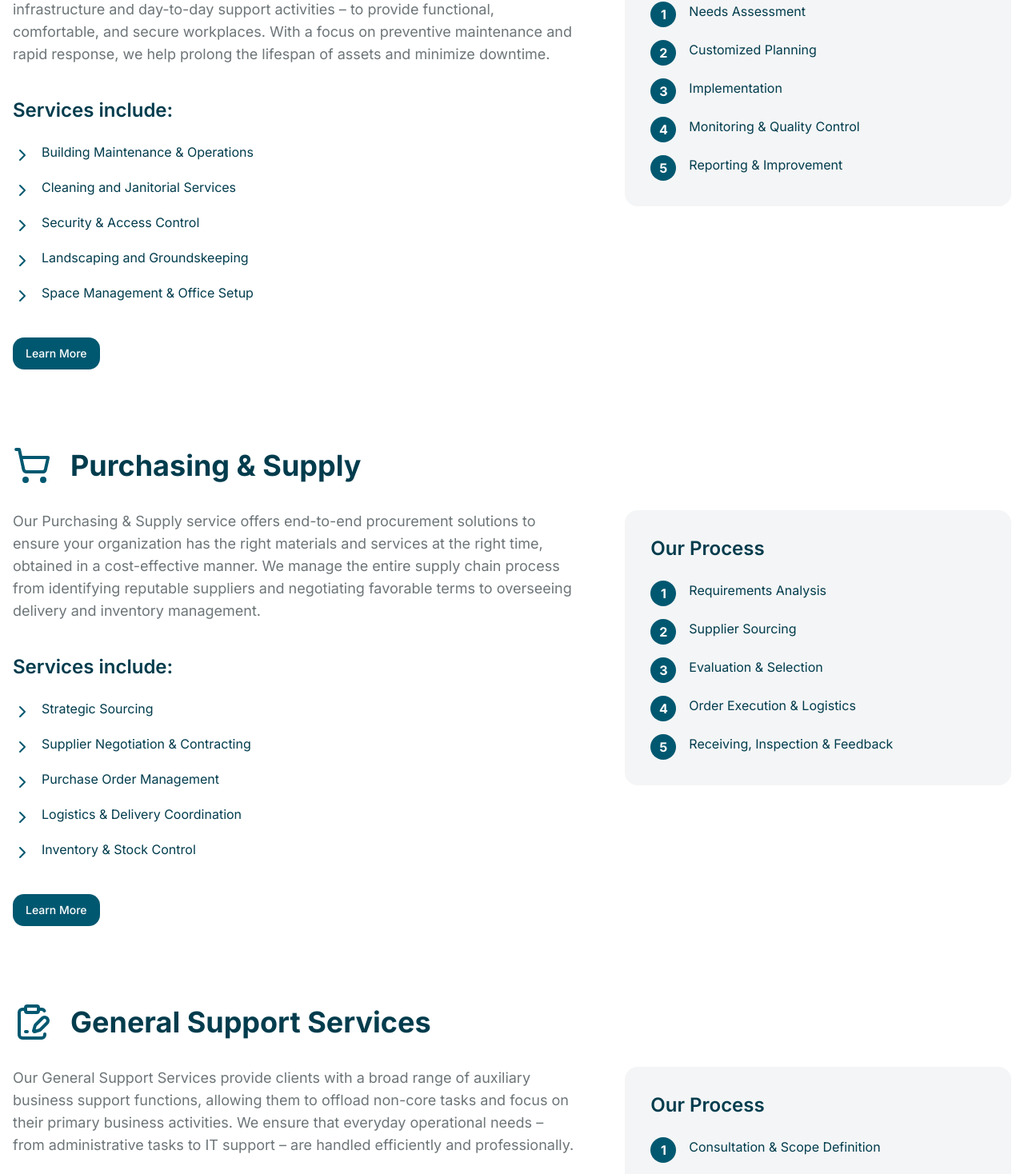
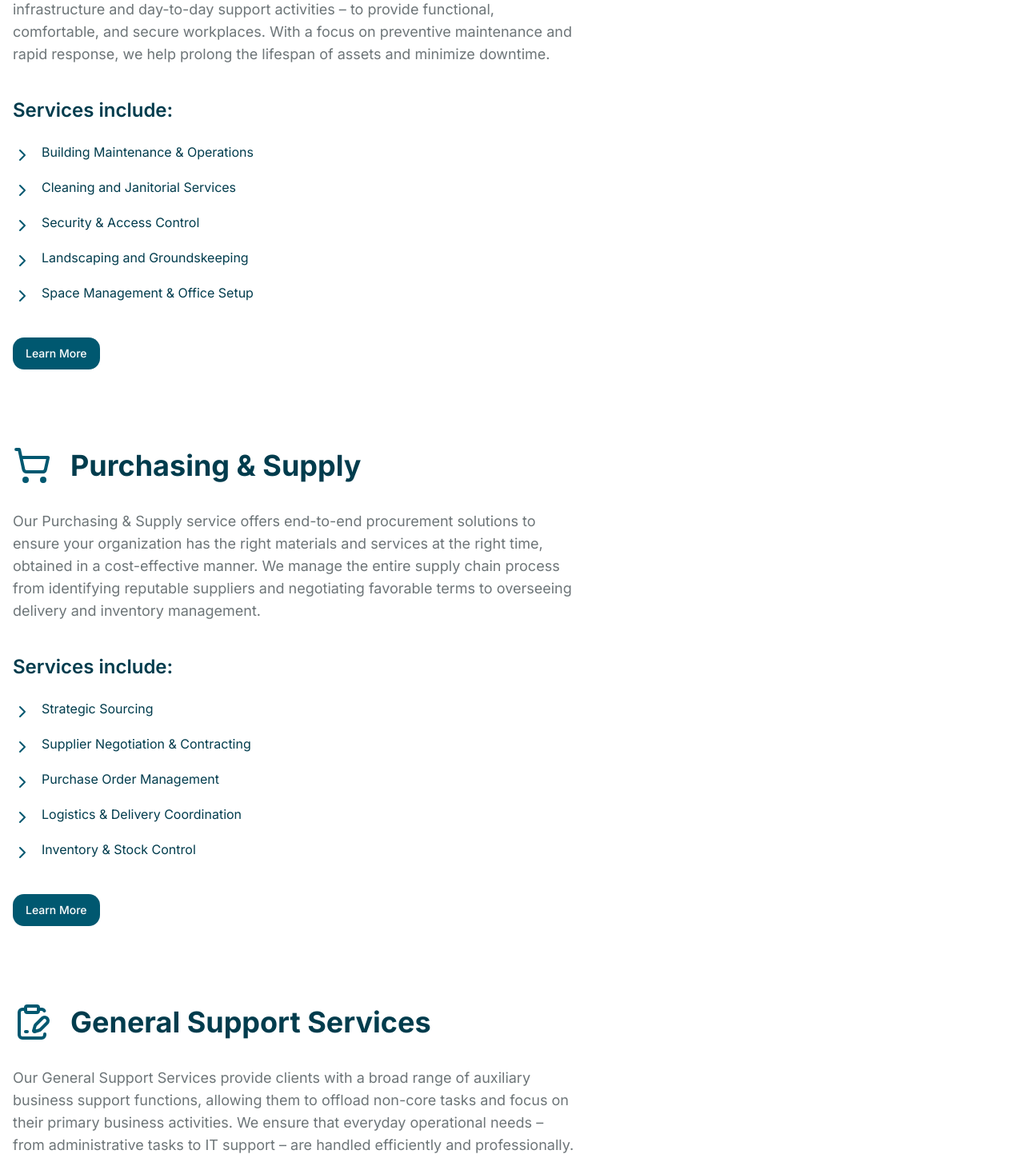
Before and after one commit to mckenzie-81/prosupport, a React (Vite) app: page /services in a window 1280 px wide. Shown: the part 758-2226 px from the top of the page at 80% size. Built offline with nearby package versions, Linux system fonts and the light colour scheme.

Commit message:
removed process from main services page

```diff
--- a/src/pages/ServicesPage.tsx
+++ b/src/pages/ServicesPage.tsx
@@ -16,13 +16,7 @@ const ServicesPage = () => {
         'Landscaping and Groundskeeping',
         'Space Management & Office Setup'
       ],
-      process: [
-        'Needs Assessment',
-        'Customized Planning',
-        'Implementation',
-        'Monitoring & Quality Control',
-        'Reporting & Improvement'
-      ],
+
       icon: <Wrench />,
       path: '/services/facility-management'
     },
@@ -36,13 +30,7 @@ const ServicesPage = () => {
         'Logistics & Delivery Coordination',
         'Inventory & Stock Control'
       ],
-      process: [
-        'Requirements Analysis',
-        'Supplier Sourcing',
-        'Evaluation & Selection',
-        'Order Execution & Logistics',
-        'Receiving, Inspection & Feedback'
-      ],
+
       icon: <ShoppingCart />,
       path: '/services/procurement-service'
     },
@@ -56,13 +44,7 @@ const ServicesPage = () => {
         'Document Management',
         'Travel & Event Coordination'
       ],
-      process: [
-        'Consultation & Scope Definition',
-        'Tailored Service Plan',
-        'Resource Deployment',
-        'Execution & Management',
-        'Monitoring & Continuous Improvement'
-      ],
+
       icon: <ClipboardSignature />,
       path: '/services/general-support'
     },
@@ -76,13 +58,7 @@ const ServicesPage = () => {
         'Local Partner and Infrastructure Support',
         'Ongoing Advisory & Liaison'
       ],
-      process: [
-        'Initial Consultation & Goal Setting',
-        'Market Analysis & Strategy Formation',
-        'Regulatory Planning & Incorporation',
-        'Operational Setup & Launch',
-        'Post-Entry Support & Review'
-      ],
+
       icon: <Globe />,
       path: '/services/market-entry'
     },
@@ -96,13 +72,7 @@ const ServicesPage = () => {
         'Onboarding and Training Support',
         'HR Administration & Compliance'
       ],
-      process: [
-        'Workforce Needs Analysis',
-        'Sourcing Strategy & Outreach',
-        'Screening & Selection',
-        'Placement & Onboarding',
-        'HR Management & Ongoing Support'
-      ],
+
       icon: <UserPlus />,
       path: '/recruitment-and-personnel-outsourcing' // Assuming a path for the new service
     }
@@ -157,19 +127,7 @@ const ServicesPage = () => {
                     </Button>
                   </div>
                 </div>
-                <div className="lg:col-span-5 mt-12 lg:mt-0">
-                  <div className="bg-muted p-8 rounded-lg">
-                    <h3 className="text-2xl font-semibold mb-6">Our Process</h3>
-                    <ol className="space-y-4">
-                      {service.process.map((step, i) => (
-                        <li key={i} className="flex items-start">
-                          <div className="flex-shrink-0 h-8 w-8 rounded-full bg-primary text-white flex items-center justify-center font-bold mr-4">{i + 1}</div>
-                          <span>{step}</span>
-                        </li>
-                      ))}
-                    </ol>
-                  </div>
-                </div>
+
               </div>
             </div>
           ))}
```
